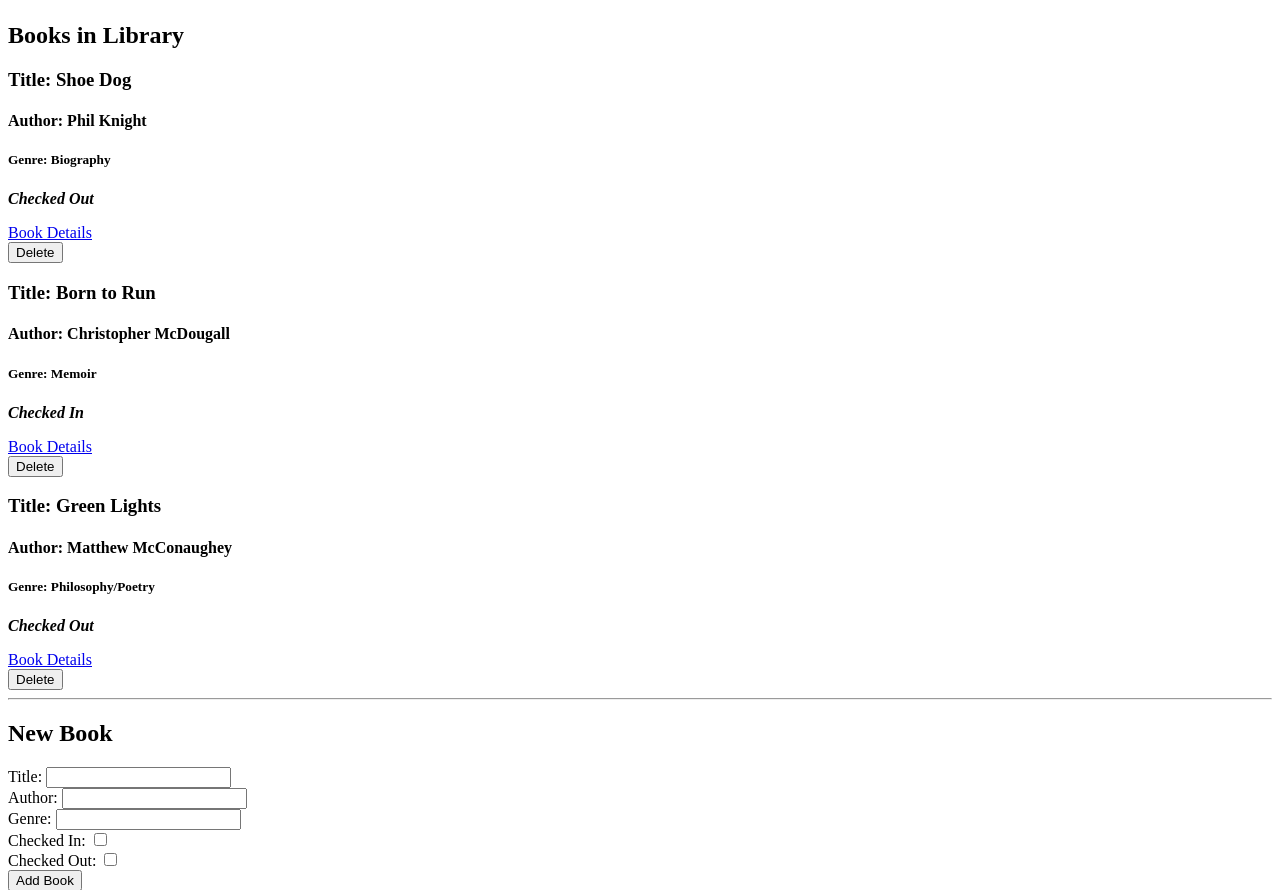
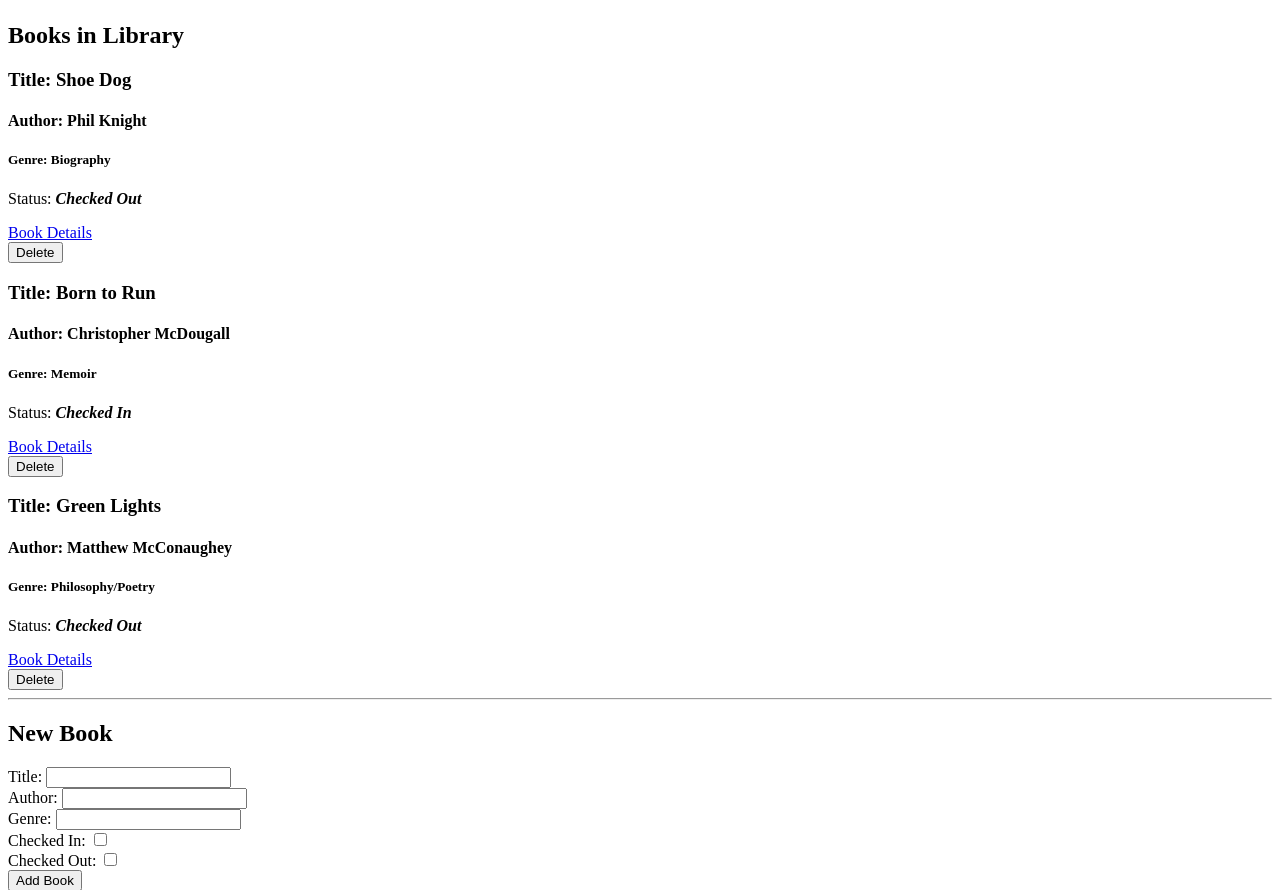
Before and after one commit to rosscondie/codeclan_library_hw, a Flask app: page / in a window 1280 px wide. Shown: the part 58-948 px from the top of the page. Run offline with Flask 2, Linux system fonts and the light colour scheme.

Commit message:
checked in/out status appearing but only checked in working?

```diff
--- a/templates/index.html
+++ b/templates/index.html
@@ -11,11 +11,10 @@
             <h5>Genre: {{book.genre}}</h5>
 
                 {% if book.checked_out %}
-                <p><i><b>Checked Out</i></b></p>
-                {% endif %}
+                <p>Status: <i><b>Checked Out</i></b></p>
+                {% else %}
 
-                {% if book.checked_in %}
-                <p><i><b>Checked In</b></i></p>
+                <p>Status: <i><b>Checked In</i></b></p>
                 {% endif %}
 
             <a href="book/{{ book_list.index(book) }}">Book Details</a>
--- a/templates/single_book.html
+++ b/templates/single_book.html
@@ -9,8 +9,7 @@
     <p>Genre: {{ book.genre }}</p>
         {% if book.checked_out %}
         <p>Status: <i><b>Checked Out</i></b></p>
-        {% endif %}
-        {% if book.checked_in %}
+        {% else %}
         <p>Status: <i><b>Checked In</b></i></p>
         {% endif %}
     </p>
```
